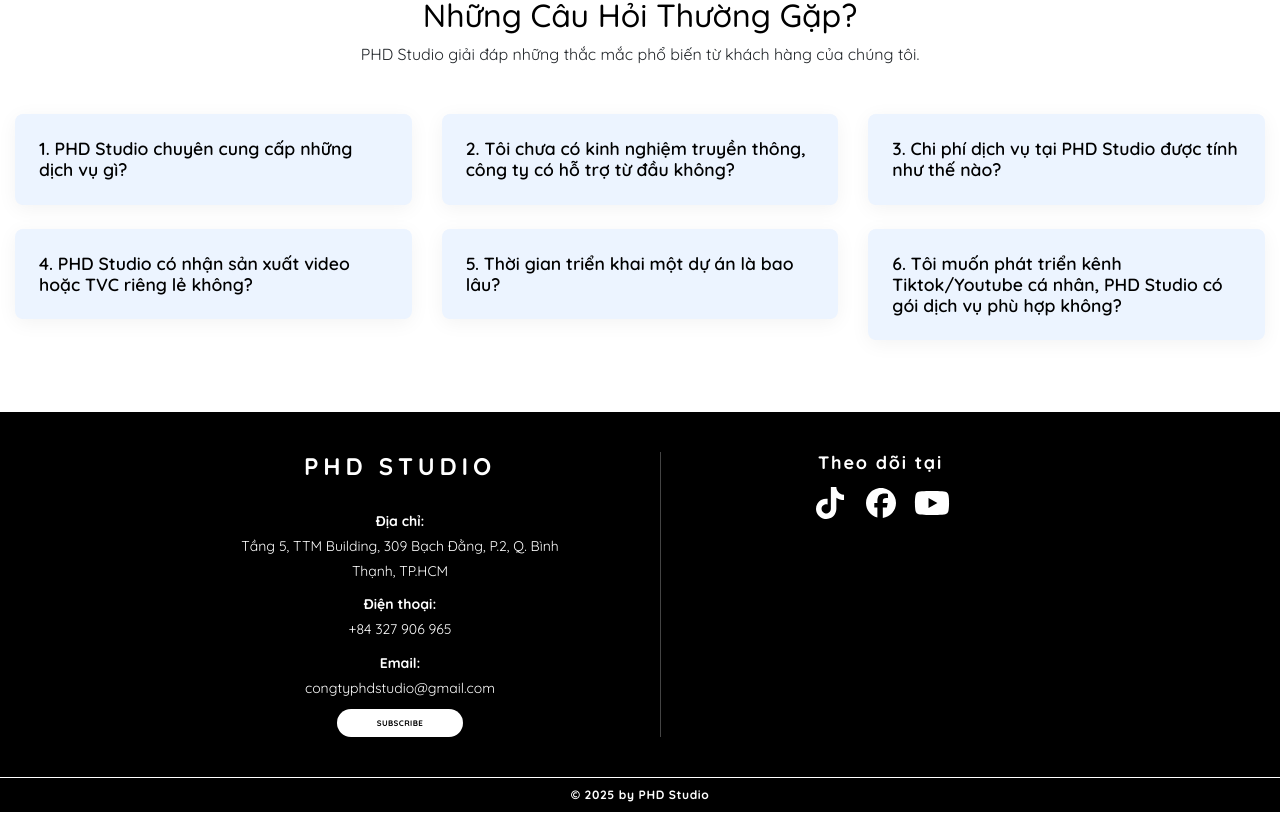
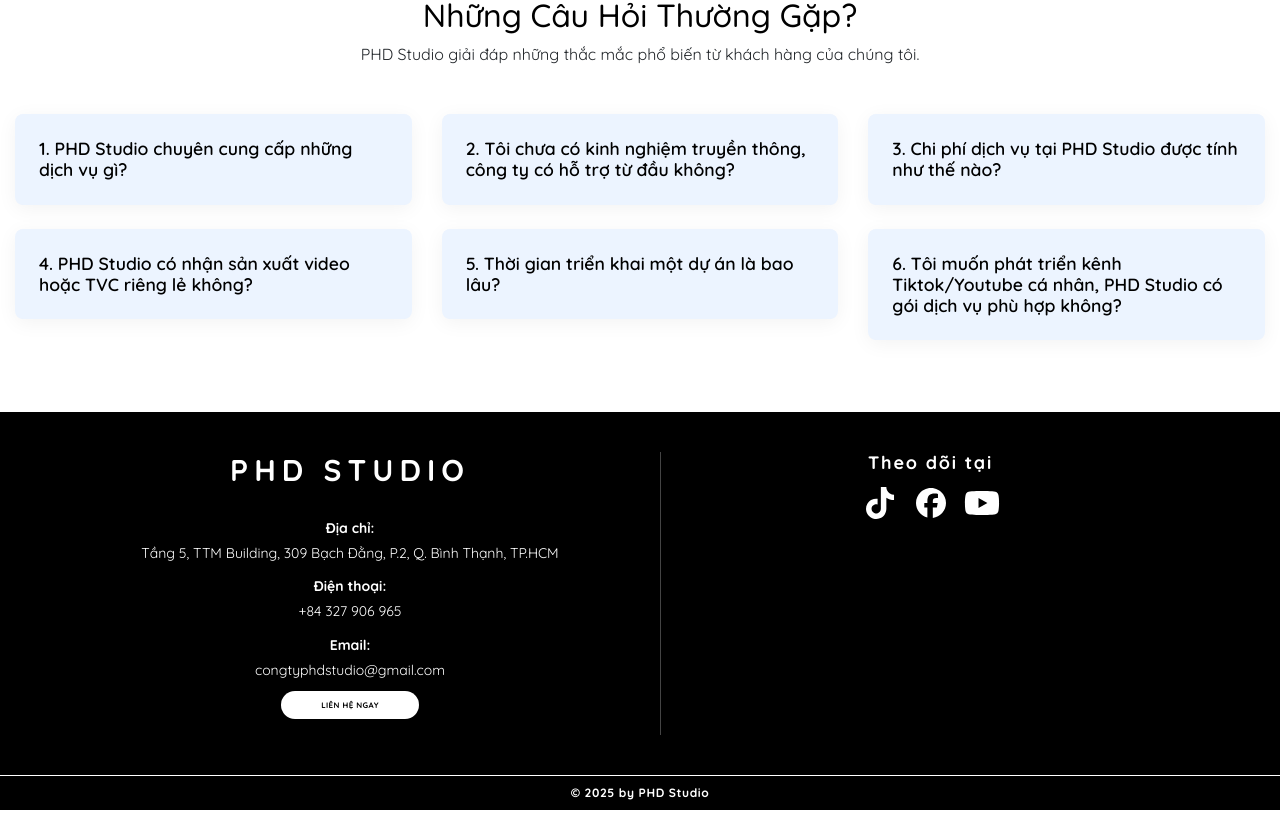
Before and after one commit to LeMen10/frontend-PHD, a React (Create React App) app: page / in a window 1280 px wide. Shown: the part 3318-4131 px from the top of the page. Built offline with nearby package versions, Linux system fonts and the light colour scheme.

Commit message:
update address footer

```diff
--- a/src/components/Footer/Footer.js
+++ b/src/components/Footer/Footer.js
@@ -35,9 +35,15 @@
                             </p>
                         </div>
 
-                        <button className={cx('subscribe-button')} aria-label="Subscribe for updates">
-                            SUBSCRIBE
-                        </button>
+                        {/* <button className={cx('subscribe-button')} aria-label="Subscribe for updates">
+                            Liên hệ ngay
+                        </button> */}
+                        <p
+                            onClick={() => window.open('https://forms.gle/ZC8mAbxMLnZ3qRci8', '_blank')}
+                            className={cx('subscribe-button')}
+                        >
+                            Liên hệ ngay
+                        </p>
                     </section>
 
                     <section className={cx('footer-section', 'follow')} aria-label="Follow on social media">
--- a/src/components/Footer/Footer.module.scss
+++ b/src/components/Footer/Footer.module.scss
@@ -8,7 +8,7 @@
 }
 .footer-section {
     flex: 1 1 280px;
-    max-width: 400px;
+    max-width: 500px;
     display: flex;
     flex-direction: column;
     align-items: center;
@@ -22,7 +22,7 @@
 }
 .footer-section h2 {
     font-weight: 700;
-    font-size: 24px;
+    font-size: 30px;
     letter-spacing: 0.2em;
     margin: 0 0 20px 0;
     color: #ffffff;
```
